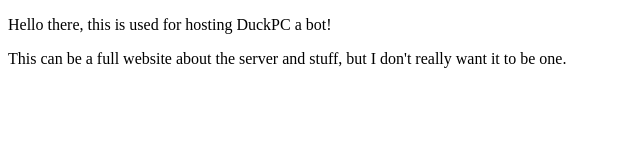
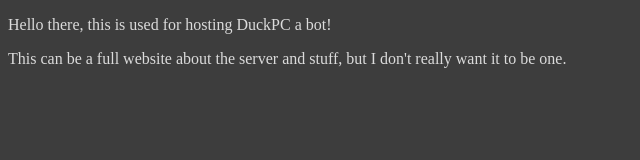
Before and after one commit to not-coded/DuckPC, a website: page index.html in a window 1280 px wide. Shown: the whole page, without its empty margins (0-640 px from the left). Drawn offline with Linux system fonts and the light colour scheme.

Commit message:
Made it so your eyes wouldn't light on fire when visiting the website.

```diff
--- a/index.html
+++ b/index.html
@@ -2,8 +2,15 @@
 <html>
   <head>
     <title>DuckDupes</title>
+    <link rel="stylesheet" href="style.css">
   </head>
+  <style>
+    p {
+      color: #dbdbdb;
+    }
+  </style>
 <body>
+  <body bgcolor="#3d3d3d">
   <p>Hello there, this is used for hosting DuckPC a bot!</p>
   <p>This can be a full website about the server and stuff, but I don't really want it to be one.</p>
 </body>
```
Also changed, not shown: style.css (added).
